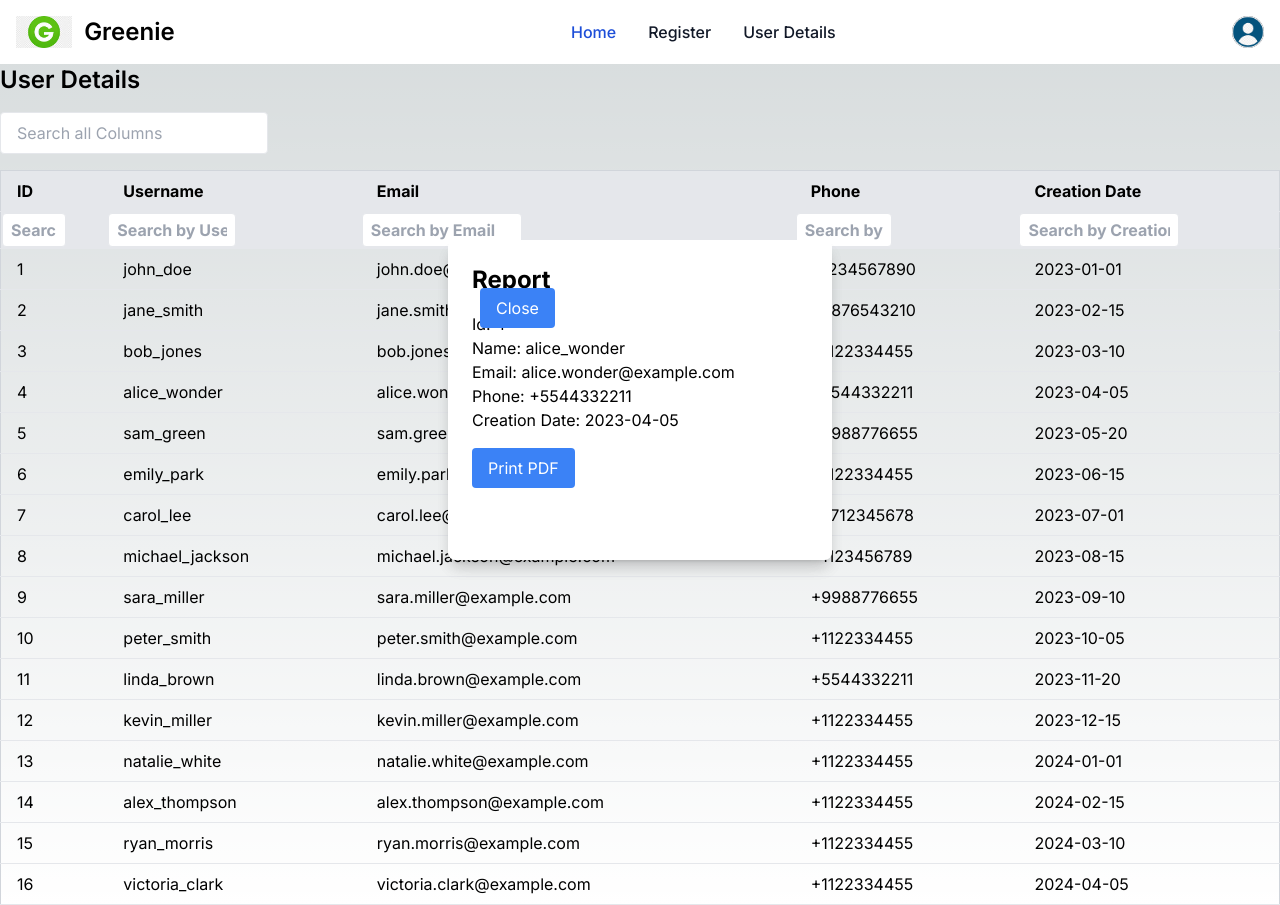
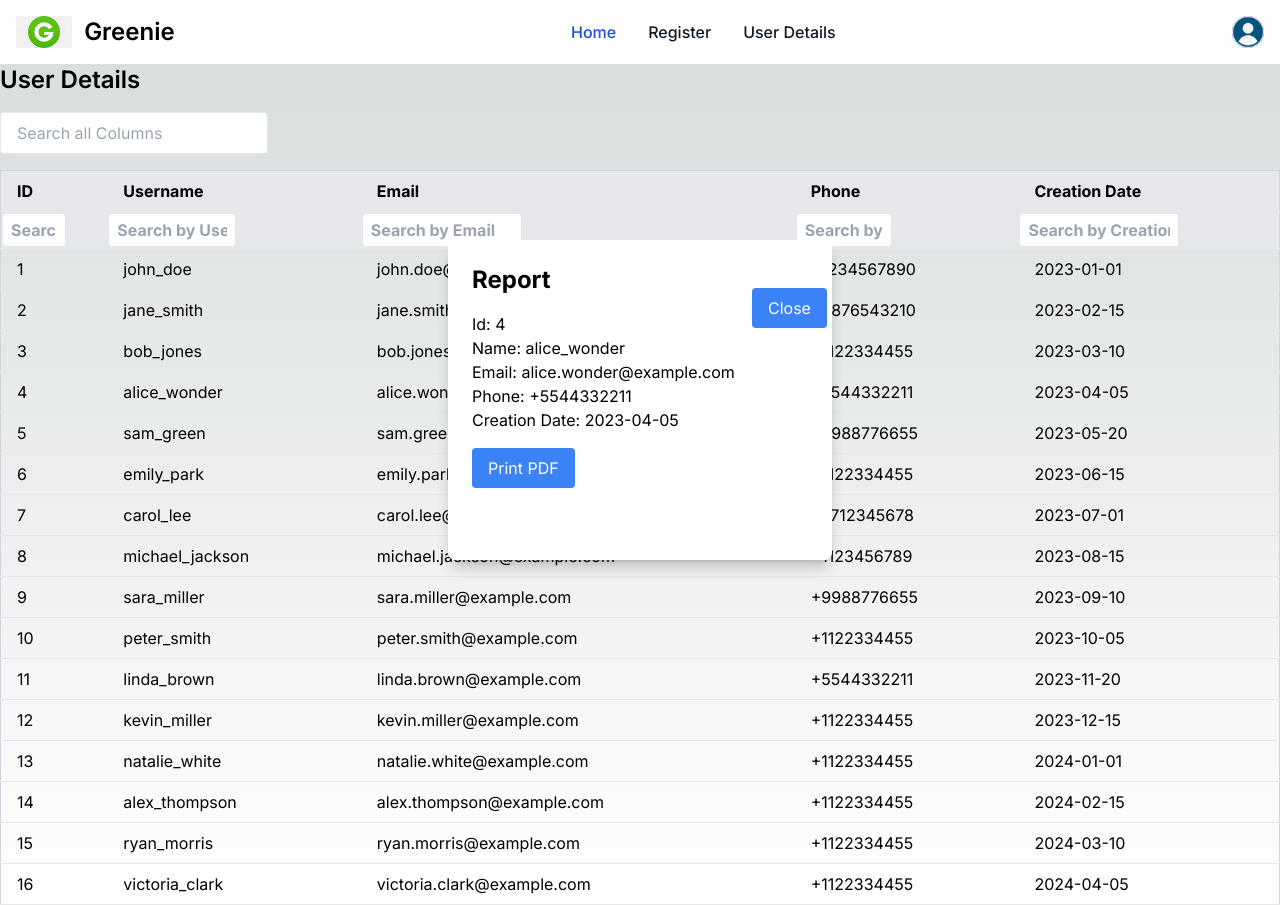
Before and after one commit to Avni17/gne_assignment, a Next.js app: page /user-details in a window 1280 px wide. Both pictures are taken after a click on the element 640 px from the left and 392 px from the top of the page. Built offline with nearby package versions, Linux system fonts and the light colour scheme.

Commit message:
close button fixed

```diff
--- a/app/user-details/modal.js
+++ b/app/user-details/modal.js
@@ -9,7 +9,7 @@ const Modal = ({ isOpen, onClose, children }) => {
         <div className="fixed top-0 left-0 w-full h-full flex items-center justify-center z-50">
             <div className="bg-white p-8 rounded-lg shadow-lg text-black w-96 h-80">
                 <div className="modal-content">
-                    <button style={{right:'-17 rem'}}className="modal-close-btn mt-4 px-4 py-2 bg-blue-500 text-white rounded hover:bg-blue-600 relative z-50" onClick={onClose}>
+                    <button className="modal-close-btn mt-4 px-4 py-2 bg-blue-500 text-white rounded hover:bg-blue-600 relative right-[-17rem] z-50" onClick={onClose}>
                         Close
                     </button>
                     {children}
```
